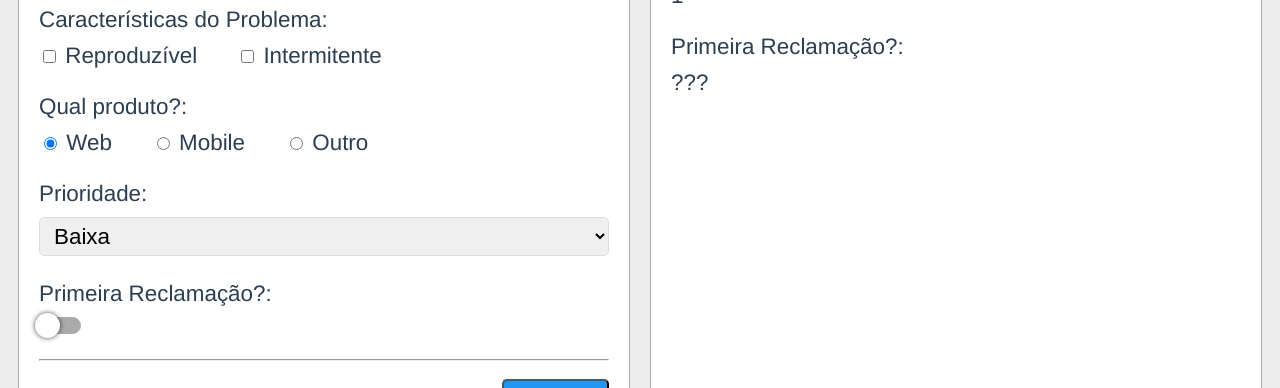
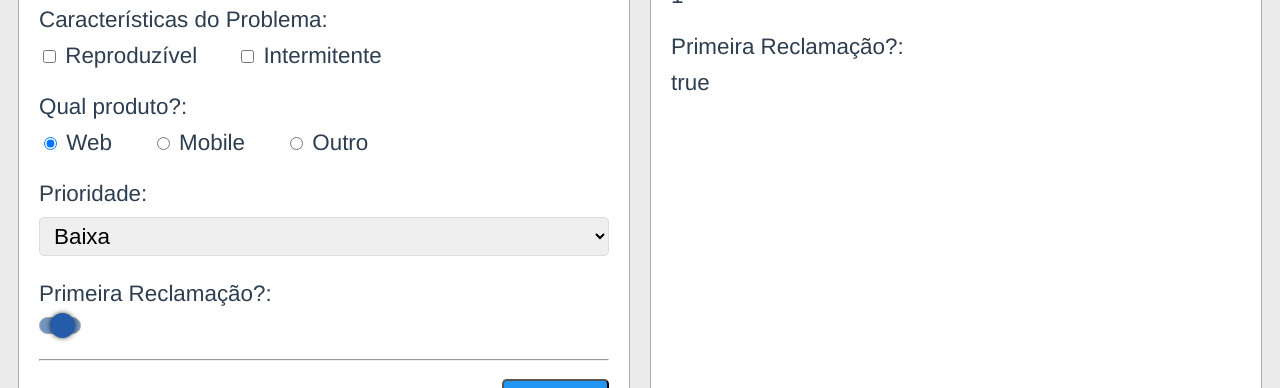
Before and after one commit to allangadelha/curso-vuejs2, a Vue app in the folder sessao-11-formularios/formulario-exercicios/: page / in a window 1280 px wide. Shown: the part 660-1048 px from the top of the page. Built offline with nearby package versions, Linux system fonts and the light colour scheme.

Commit message:
sessão 11: o que o v-model faz e como criar um input personalizado

```diff
--- a/sessao-11-formularios/formulario-exercicios/src/App.vue
+++ b/sessao-11-formularios/formulario-exercicios/src/App.vue
@@ -31,7 +31,7 @@
 					</select>
 				</Rotulo>
 				<Rotulo nome="Primeira Reclamação?">
-					<Escolha />
+					<Escolha v-model="escolha"/>
 				</Rotulo>
 				<hr>
 				<button>Enviar</button>
@@ -64,7 +64,7 @@
 					<span>{{ prioridade }}</span>
 				</Rotulo>
 				<Rotulo nome="Primeira Reclamação?">
-					<span>???</span>
+					<span>{{ escolha }}</span>
 				</Rotulo>
 			</div>
 		</div>
@@ -98,7 +98,8 @@
 				email: '',
 				senha: '',
 				idade: 25
-			}
+			},
+			escolha: true
 		}
 	}
 }
--- a/sessao-11-formularios/formulario-exercicios/src/components/Escolha.vue
+++ b/sessao-11-formularios/formulario-exercicios/src/components/Escolha.vue
@@ -1,17 +1,17 @@
 <template>
     <div class="escolha"
-        @click="ligado = !ligado"
-        :class="{ligado, desligado: !ligado}">
-        <div v-if="ligado" class="botao"></div>
-        <div v-else class="botao"></div>
+        @click="$emit('input', !value)"
+        :class="{ligado: value, desligado: !value}">
+        <div class="botao"></div>
     </div>
 </template>
 
 <script>
 export default {
-    data() {
-        return {
-            ligado: false
+    props: {
+        value: {
+            type: Boolean,
+            required: true
         }
     }
 }
```
